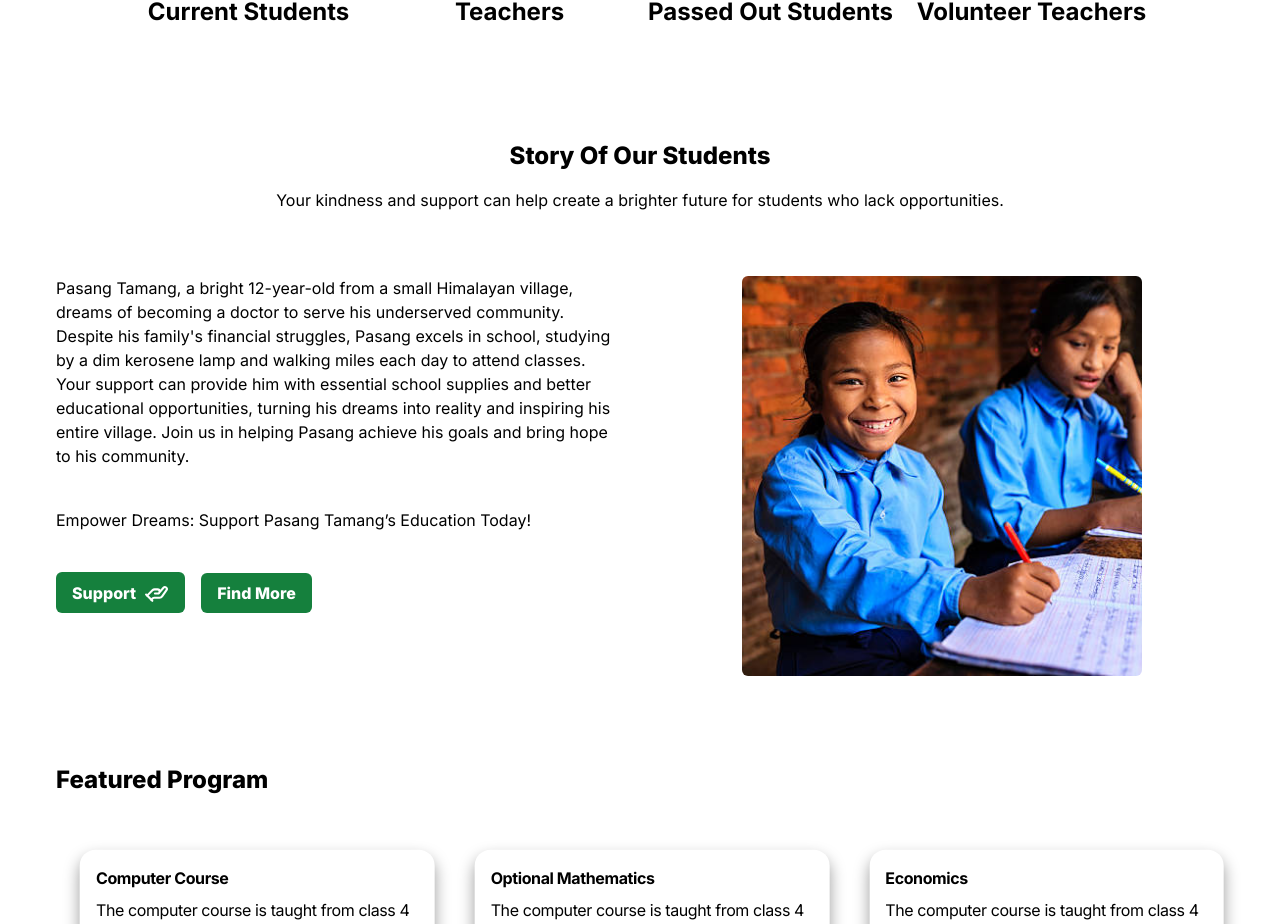
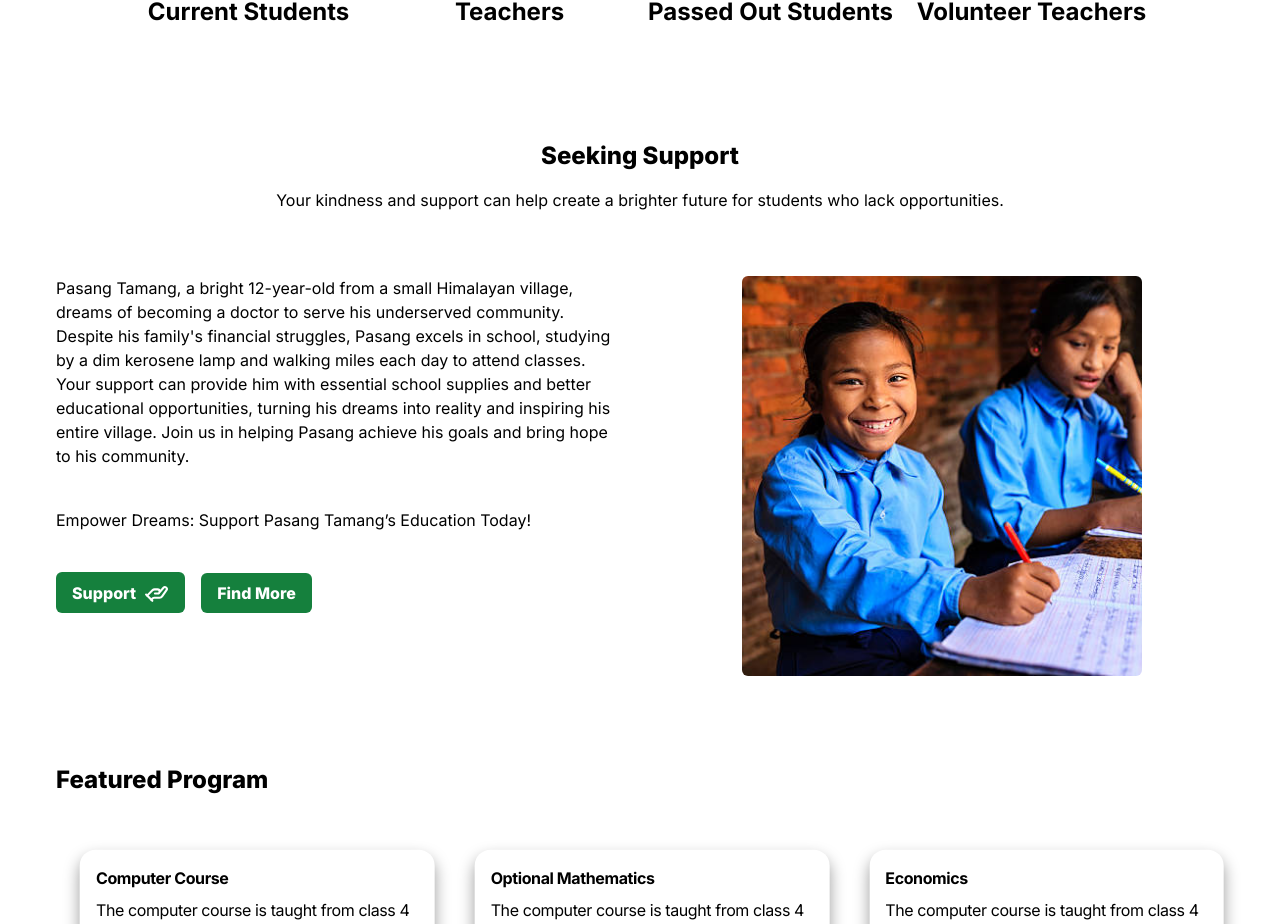
Before and after one commit to devhimal/shree-bhotenamlang-secondary-school, a Next.js app: page / in a window 1280 px wide. Shown: the part 956-1880 px from the top of the page. Built offline with nearby package versions, Linux system fonts and the light colour scheme.

Commit message:
fix: updated the title of story section

```diff
--- a/src/app/components/molecules/Story/Story.tsx
+++ b/src/app/components/molecules/Story/Story.tsx
@@ -12,7 +12,7 @@ const Story = () => {
         <LazyShow>
           <div className="mb-8">
             <SectionHeading classNames=" text-center">
-              Story of our students
+              Seeking Support
             </SectionHeading>
             <p className="text-center">
               Your kindness and support can help create a brighter future for
```
